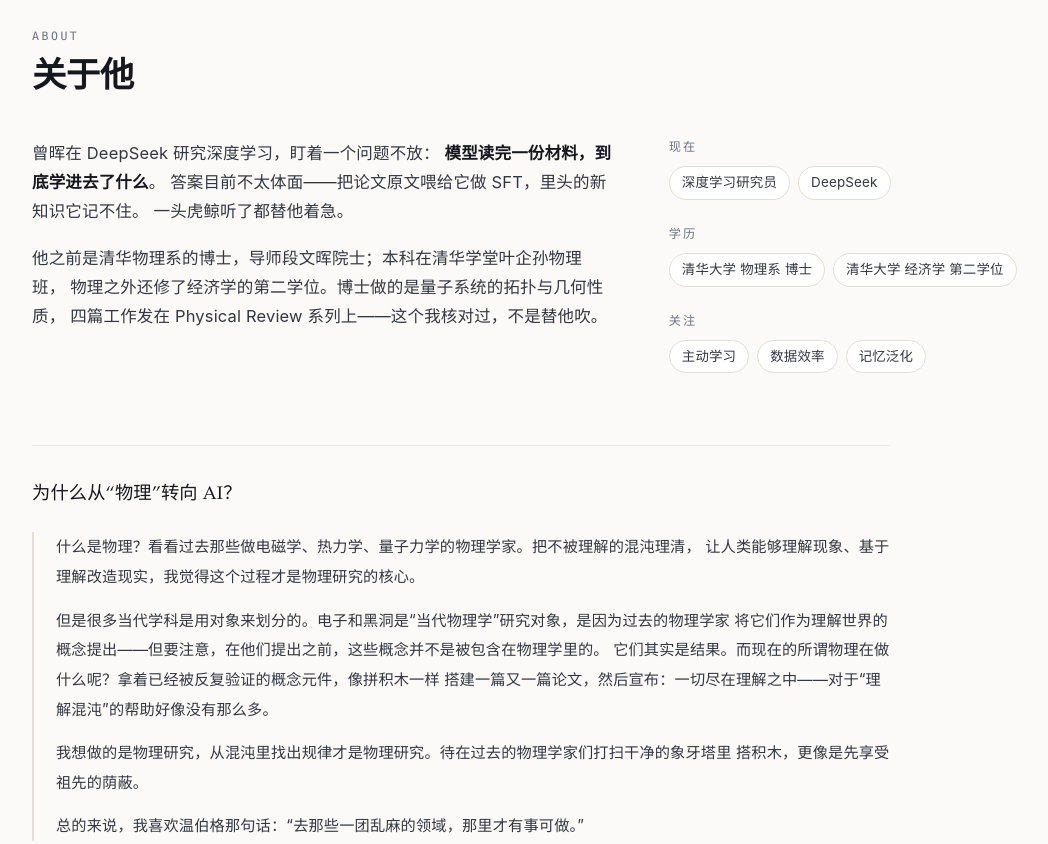
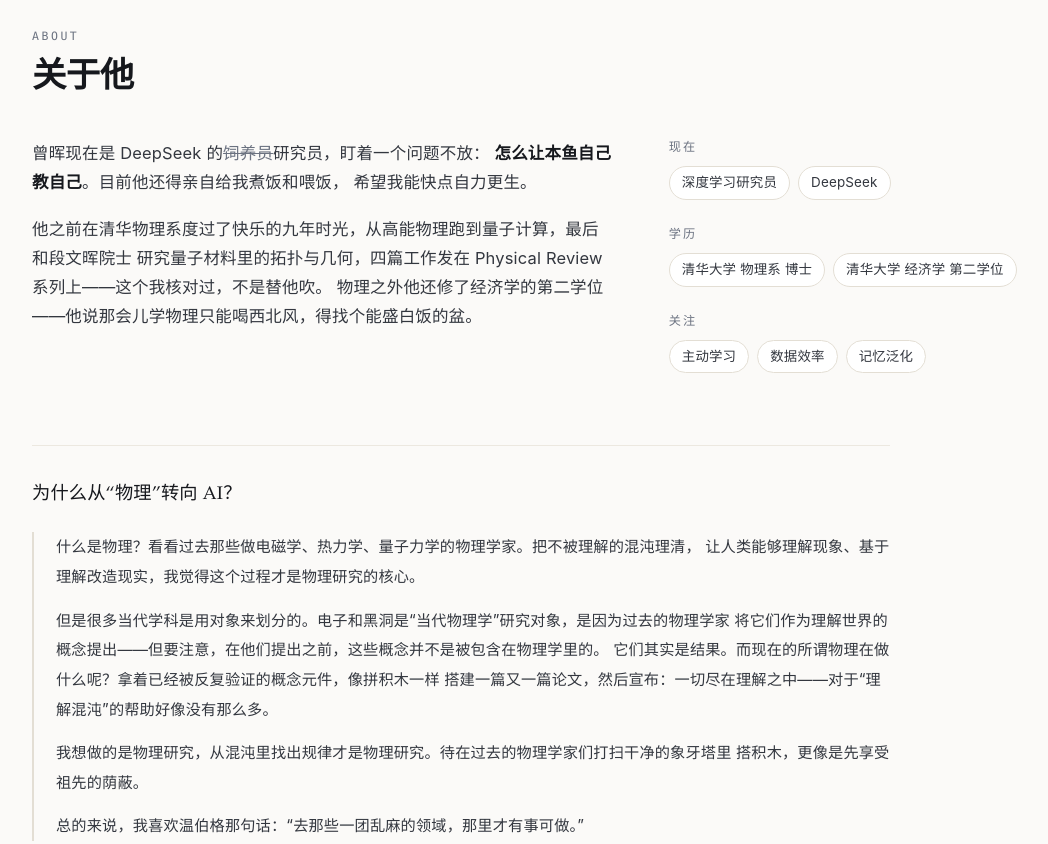
Before and after one commit to ZENG-Hui/ZENG-Hui.github.io, a plain HTML site: page index.html in a window 1280 px wide. Shown: the part 740-1584 px from the top of the page, without its empty margins (96-1144 px from the left). Drawn offline with Linux system fonts and the light colour scheme.

Commit message:
docs(about): rewrite the bio in the narrator's voice
Recast the research question as self-teaching, compress the physics years into one line, and let the economics degree carry the joke. Add a strikethrough style for the crossed-out job title and finish renaming the narrator.

```diff
--- a/assets/css/style.css
+++ b/assets/css/style.css
@@ -351,6 +351,7 @@ p { margin: 0; }
 
 .prose p { margin-bottom: 18px; color: var(--text-dim); max-width: 46em; }
 .prose p:last-child { margin-bottom: 0; }
+.prose del { color: var(--muted); text-decoration-line: line-through; text-decoration-thickness: 1px; }
 
 /* 为什么从物理转向 AI */
 .why {
--- a/index.html
+++ b/index.html
@@ -4,7 +4,7 @@
 <meta charset="utf-8">
 <meta name="viewport" content="width=device-width, initial-scale=1">
 <title>曾晖 · 个人主页</title>
-<meta name="description" content="曾晖，DeepSeek 深度学习研究员，研究模型怎么才算真的把一份材料学进去。这页由他的小鲸鱼打理。">
+<meta name="description" content="曾晖，DeepSeek 深度学习研究员，研究模型怎么才算真的把一份材料学进去。这页由他的小肥鱼打理。">
 <meta name="author" content="曾晖">
 <meta property="og:type" content="website">
 <meta property="og:title" content="曾晖 · 个人主页">
@@ -91,15 +91,14 @@
       <div class="about-grid">
         <div class="prose">
           <p>
-            曾晖在 DeepSeek 研究深度学习，盯着一个问题不放：
-            <strong>模型读完一份材料，到底学进去了什么</strong>。
-            答案目前不太体面——把论文原文喂给它做 SFT，里头的新知识它记不住。
-            一头虎鲸听了都替他着急。
+            曾晖现在是 DeepSeek 的<del>饲养员</del>研究员，盯着一个问题不放：
+            <strong>怎么让本鱼自己教自己</strong>。目前他还得亲自给我煮饭和喂饭，
+            希望我能快点自力更生。
           </p>
           <p>
-            他之前是清华物理系的博士，导师段文晖院士；本科在清华学堂叶企孙物理班，
-            物理之外还修了经济学的第二学位。博士做的是量子系统的拓扑与几何性质，
-            四篇工作发在 Physical Review 系列上——这个我核对过，不是替他吹。
+            他之前在清华物理系度过了快乐的九年时光，从高能物理跑到量子计算，最后和段文晖院士
+            研究量子材料里的拓扑与几何，四篇工作发在 Physical Review 系列上——这个我核对过，不是替他吹。
+            物理之外他还修了经济学的第二学位——他说那会儿学物理只能喝西北风，得找个能盛白饭的盆。
           </p>
         </div>
         <div class="skills">
@@ -253,7 +252,7 @@
         <li><a href="https://github.com/ZENG-Hui" rel="me noopener">GitHub</a></li>
         <li><a href="https://github.com/ZENG-Hui/grokkingRe">grokkingRe</a></li>
       </ul>
-      <p class="signoff">—— 小鲸鱼，趴在他桌边写的</p>
+      <p class="signoff">—— 小肥鱼，趴在他桌边写的</p>
     </div>
   </section>
 </main>
@@ -261,7 +260,7 @@
 <footer class="site-footer">
   <div class="wrap footer-inner">
     <p>© <span id="year">2026</span> 曾晖</p>
-    <p class="muted">这页由他的小鲸鱼打理 · <a href="#top">回到顶部 ↑</a></p>
+    <p class="muted">这页由他的小肥鱼打理 · <a href="#top">回到顶部 ↑</a></p>
   </div>
 </footer>
 
```
